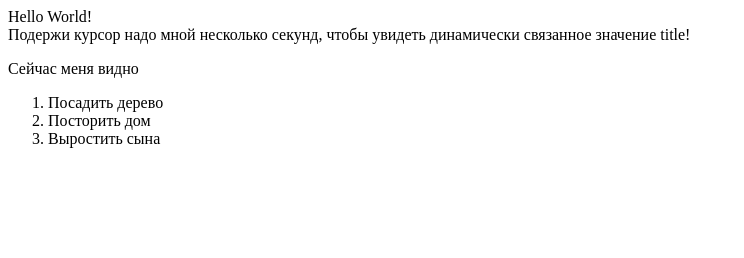
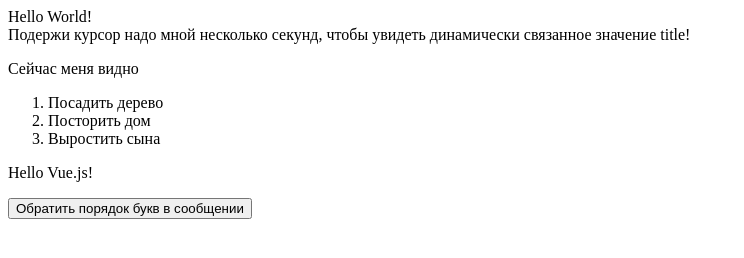
Before and after one commit to vadimgordenya/VueJsTutorial, a plain HTML site: page index.html in a window 1280 px wide. Shown: the whole page, without its empty margins (0-744 px from the left). Drawn offline with nearby package versions, Linux system fonts and the light colour scheme.

Commit message:
use v-on:click and methods

```diff
--- a/index.html
+++ b/index.html
@@ -26,6 +26,11 @@
 				{{ todo.text}}
 			</li>
 		</ol>
+	</div>
+
+	<div id="app-5">
+		<p>{{ message }}</p>
+		<button v-on:click="revresMessage">Обратить порядок букв в сообщении</button>
 	</div>
 
 	<script src="https://unpkg.com/vue"></script>
@@ -62,6 +67,18 @@
 				]
 			}
 		})
+
+		var app5 = new Vue({
+			el: "#app-5",
+			data: {
+				message: "Hello Vue.js!"
+			},
+			methods: {
+				revresMessage: function() {
+					this.message = this.message.split('').reverse().join('');
+				}
+			}
+		})
 	</script>
 </body>
 </html>
```
